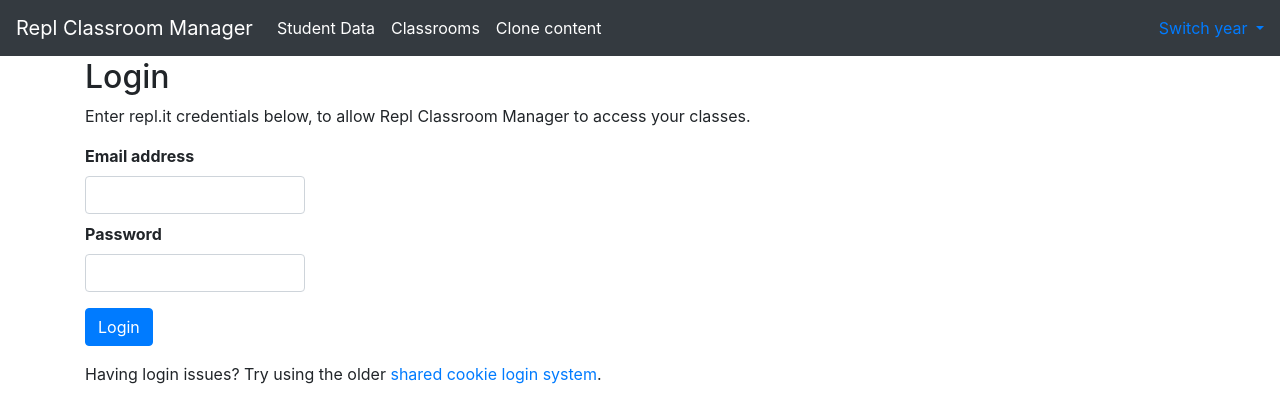
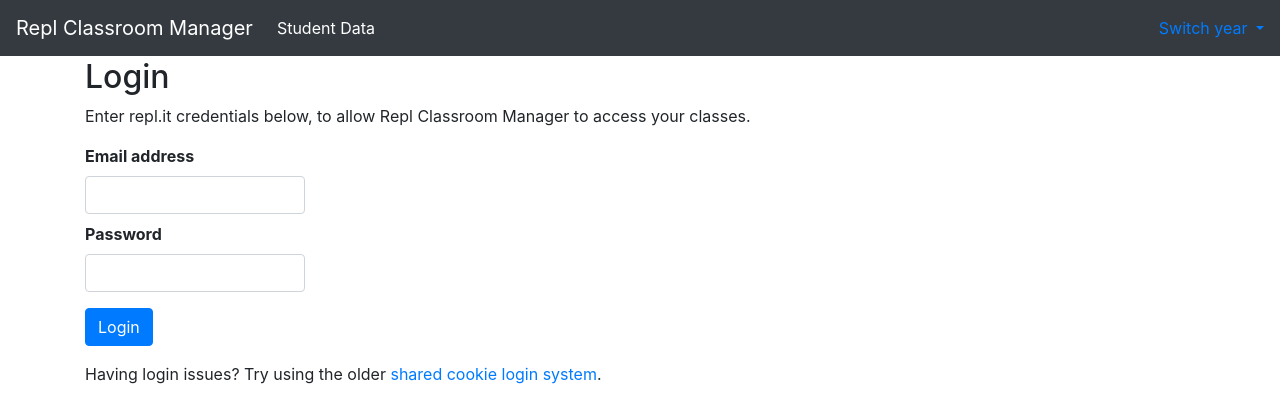
Before and after one commit to gbaman/classroom-repl-it-tracker, a Flask app: page /login in a window 1280 px wide. Shown: the top 420 px of the page. Run offline with Flask 3, Linux system fonts and the light colour scheme; some libraries are stand-ins or nearby versions.

Commit message:
Remove unused UI buttons

```diff
--- a/repl_tracker/templates/layout.html
+++ b/repl_tracker/templates/layout.html
@@ -23,12 +23,6 @@
           <ul class="navbar-nav mr-auto">
             <li class="nav-item active">
               <a class="nav-link" href="/">Student Data <span class="sr-only">(current)</span></a>
-            </li>
-            <li class="nav-item active">
-              <a class="nav-link" href="/classrooms">Classrooms <span class="sr-only">(current)</span></a>
-            </li>
-            <li class="nav-item active">
-              <a class="nav-link" href="/clone">Clone content <span class="sr-only">(current)</span></a>
             </li>
           </ul>
           <ul class="nav navbar-nav navbar-right">
```
